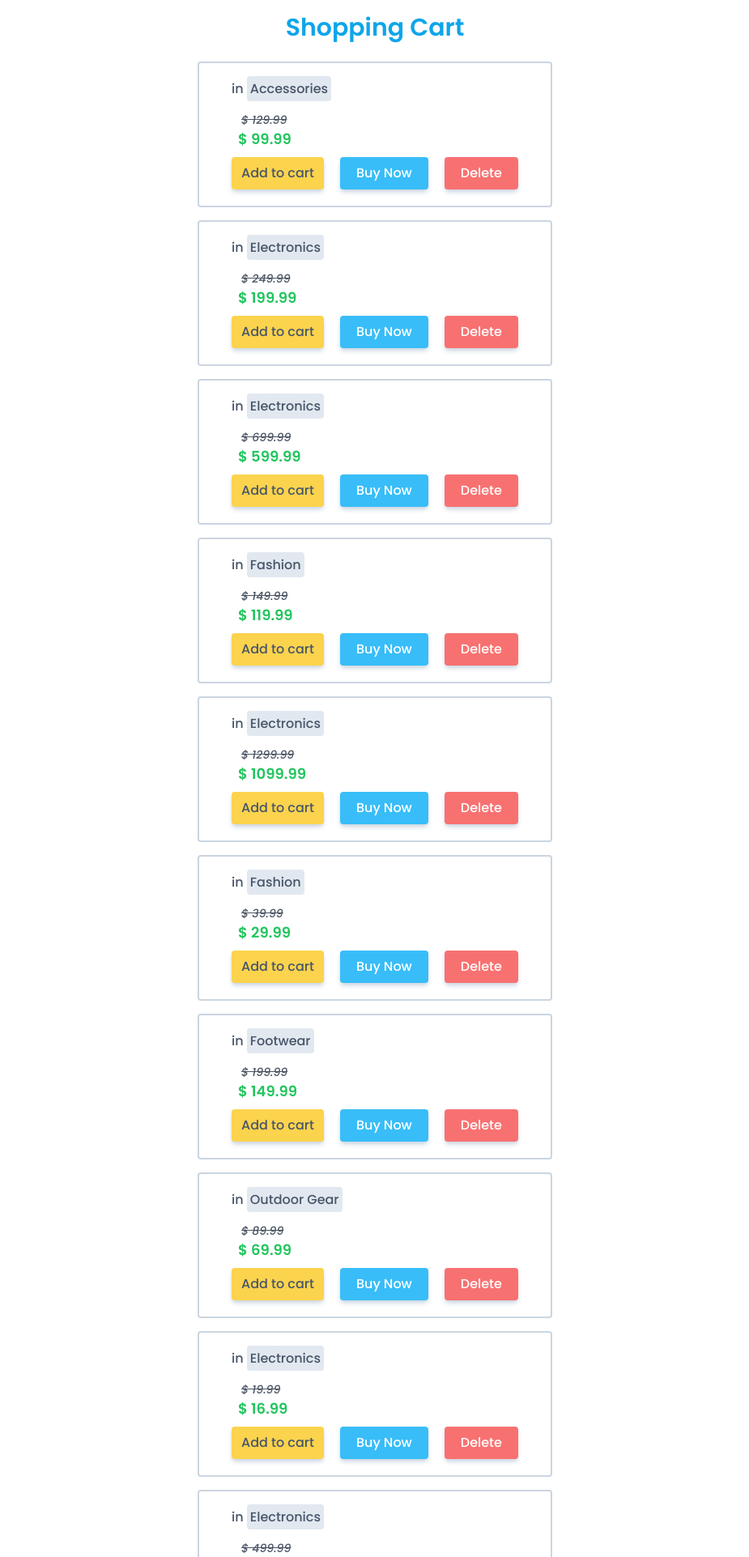
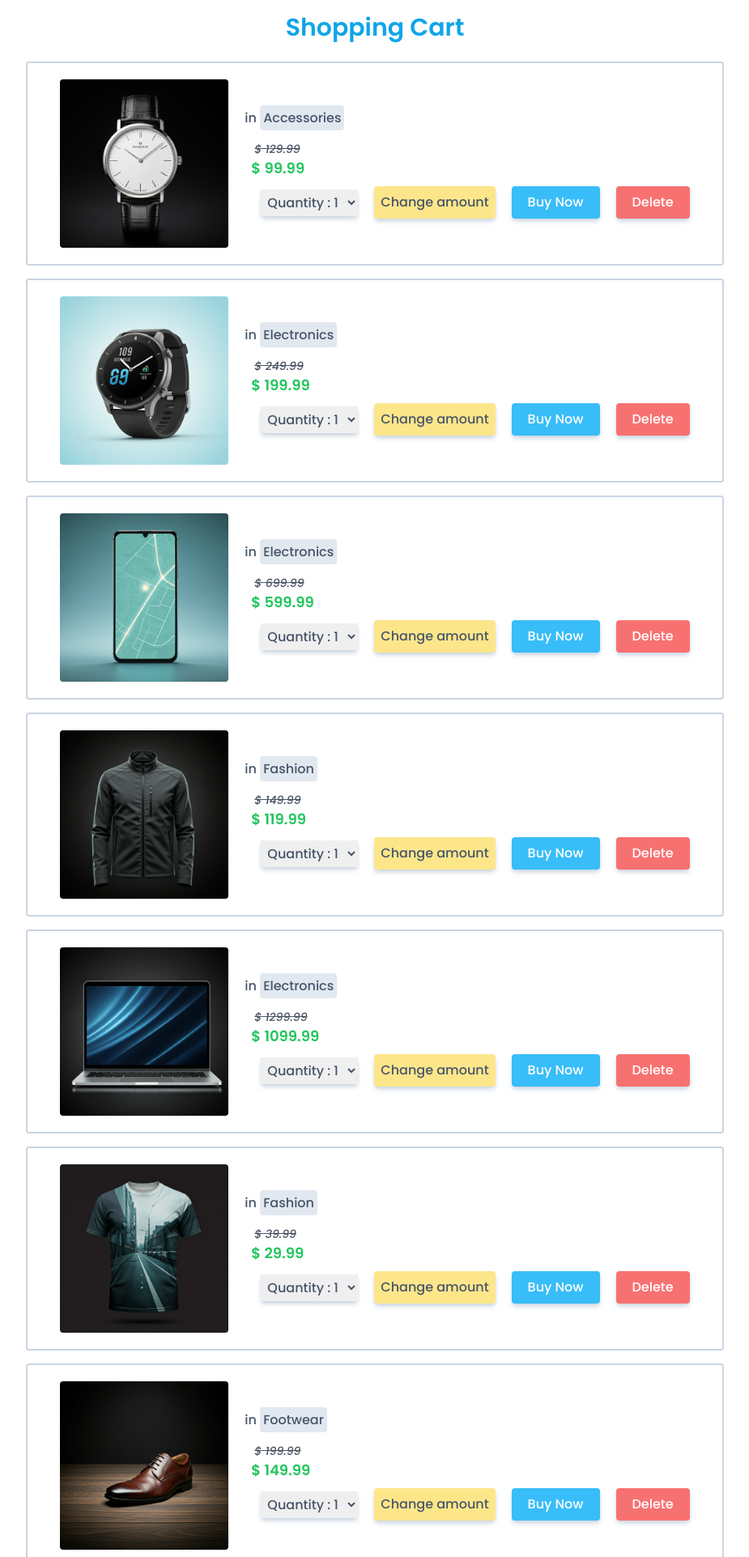
Before and after one commit to chriswilder3/SnapMart, a Django app: page /cartview in a window 1280 px wide. Shown: the part 92-2015 px from the top of the page at 81% size, without its empty margins (177-1102 px from the left). Run offline with Django 5.2, Linux system fonts and the light colour scheme; data comes from the database, SQL or seed files in the repository; some libraries are stand-ins or nearby versions.

Commit message:
styled the cartview cards

```diff
--- a/shop/templates/cartview.html
+++ b/shop/templates/cartview.html
@@ -1,6 +1,9 @@
 {% extends 'master.html' %}
 {% block content %}
     <script>
+        // First Thing We will do is send the cart to backend (django view)
+        const cart = window.localStorage.getItem('cart')
+
 
     </script>
     <h3 class=" text-3xl py-2 my-2 mx-auto text-sky-500 font-semibold">
@@ -12,16 +15,28 @@
 
     <div class="item-card border-2 border-slate-300 my-2  px-10 py-5 text-wrap font-medium rounded
                     text-slate-600 mx-auto ">
-
-                <p class=" pb-4 "> in <span class="bg-slate-200 p-1 rounded">{{ item.category }}</span> </p>
+            <div class="flex md:flex-row gap-5">
+                <img class="w-52 rounded " src="{{item.image}}" alt="">
+                <div class="flex flex-col my-auto">
+                    <p class="self pb-4 "> in <span class="bg-slate-200 p-1 rounded">{{ item.category }}</span> </p>
                     <p class="px-2 line-through ml-1 text-sm text-gray-600 "> <i> &#36 {{ item.price }} </i> </p>
                     <p class="px-2 mb-2 text-green-500 text-lg font-semibold ">  &#36 {{ item.discount_price }}  </p>
 
                     <div class="flex gap-5 *:shadow-md *:shadow-slate-300  ">
-                    <button type="button" value="{{item.id}}" class="addtocart bg-amber-300 p-2  px-3 rounded
-                            transition delay-75 hover:bg-amber-400 hover:scale-105">
-                        Add to cart
+
+
+                            <label class="self-center " for="quantity"> </label>
+                            <select class="self-center p-1 border-1 border-slate-700 " name="quantity" id="quantity" >
+                                <option value="1"> Quantity : 1</option>
+                                <option value="1"> Quantity : 2</option>
+                                <option value="1"> Quantity : 3</option>
+                            </select>
+
+                            <button type="submit" value="{{item.id}}" class="addtocart bg-amber-200 p-2  px-2 rounded
+                                    transition delay-75 hover:bg-amber-300 hover:scale-105">
+                                Change amount
                             </button>
+
 
                         <a href="" class="bg-sky-400 text-white p-2  px-5 rounded
                                 transition delay-75 hover:bg-sky-500 hover:scale-105" >
@@ -32,6 +47,8 @@
                             Delete
                         </a>
                     </div>
+                </div>
+            </div>
 
 
     </div>
```
Lines whose indentation alone changed are shown as unchanged.
